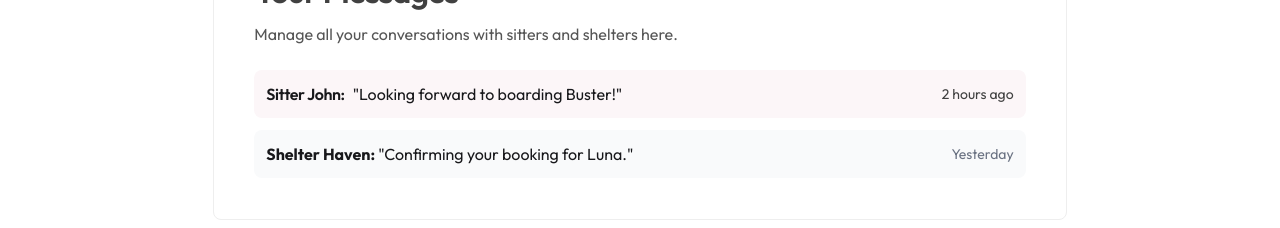
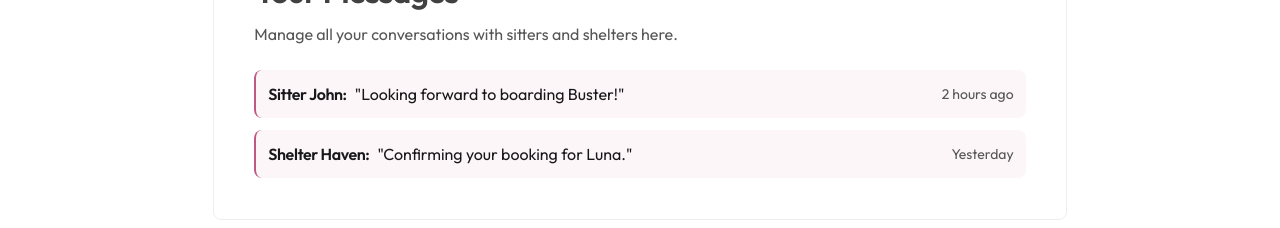
Before and after one commit to IbrahimOraby/fluffy-paws-app, a React (Vite) app: page /profile in a window 1280 px wide. Both pictures are taken after a click on the radio button "Messages". Shown: the part 221-449 px from the top of the page. Built offline with nearby package versions, Linux system fonts and the light colour scheme.

Commit message:
refactor: extract and reuse message-item component

```diff
--- /dev/null
+++ b/src/pages/Profile/components/MessageItem.jsx
@@ -0,0 +1,16 @@
+import React from "react";
+import SubHeading from "../../../ui/Typography/SubHeadings/SubHeading";
+
+export default function MessageItem({sender,messageSnippet,timestamp}) {
+  return (
+    <>
+      <li className="p-3 bg-light-color border-l-2 transition-all duration-300 ease-in-out hover:bg-light-color-300  border-primary-color rounded-lg flex justify-between items-center">
+        <span className="flex gap-2 items-center ">
+          <SubHeading className="text-subheader-md">{sender}:</SubHeading>{" "}
+          "{messageSnippet}"
+        </span>
+        <span className="text-sm text-paragraph-color">{timestamp}</span>
+      </li>
+    </>
+  );
+}
--- a/src/pages/Profile/components/UserType.jsx
+++ b/src/pages/Profile/components/UserType.jsx
@@ -3,6 +3,7 @@ import Heading from "../../../ui/Typography/Heading/Heading";
 import SubHeading from "../../../ui/Typography/SubHeadings/SubHeading";
 import Paragraph from "../../../ui/Typography/Paragraph/Paragraph";
 import ProfileSectionHeader from "./ProfileSectionHeader";
+import MessageItem from "./MessageItem";
 
 export default function UserType() {
   return (
@@ -57,20 +58,16 @@ export default function UserType() {
         />
         {/* Message list goes here */}
         <ul className="mt-4 space-y-3">
-          <li className="p-3 bg-light-color rounded-lg flex justify-between items-center">
-            <span className="flex gap-2 items-center ">
-              <SubHeading className="text-subheader-md">Sitter John:</SubHeading> "Looking forward to boarding
-              Buster!"
-            </span>
-            <span className="text-sm text-header-color">2 hours ago</span>
-          </li>
-          <li className="p-3 bg-gray-50 rounded-lg flex justify-between items-center">
-            <span>
-              <strong>Shelter Haven:</strong> "Confirming your booking for
-              Luna."
-            </span>
-            <span className="text-sm text-gray-500">Yesterday</span>
-          </li>
+          <MessageItem
+            sender="Sitter John"
+            messageSnippet="Looking forward to boarding Buster!"
+            timestamp="2 hours ago"
+          />
+          <MessageItem
+            sender="Shelter Haven"
+            messageSnippet="Confirming your booking for Luna."
+            timestamp="Yesterday"
+          />
         </ul>
       </div>
 
```
